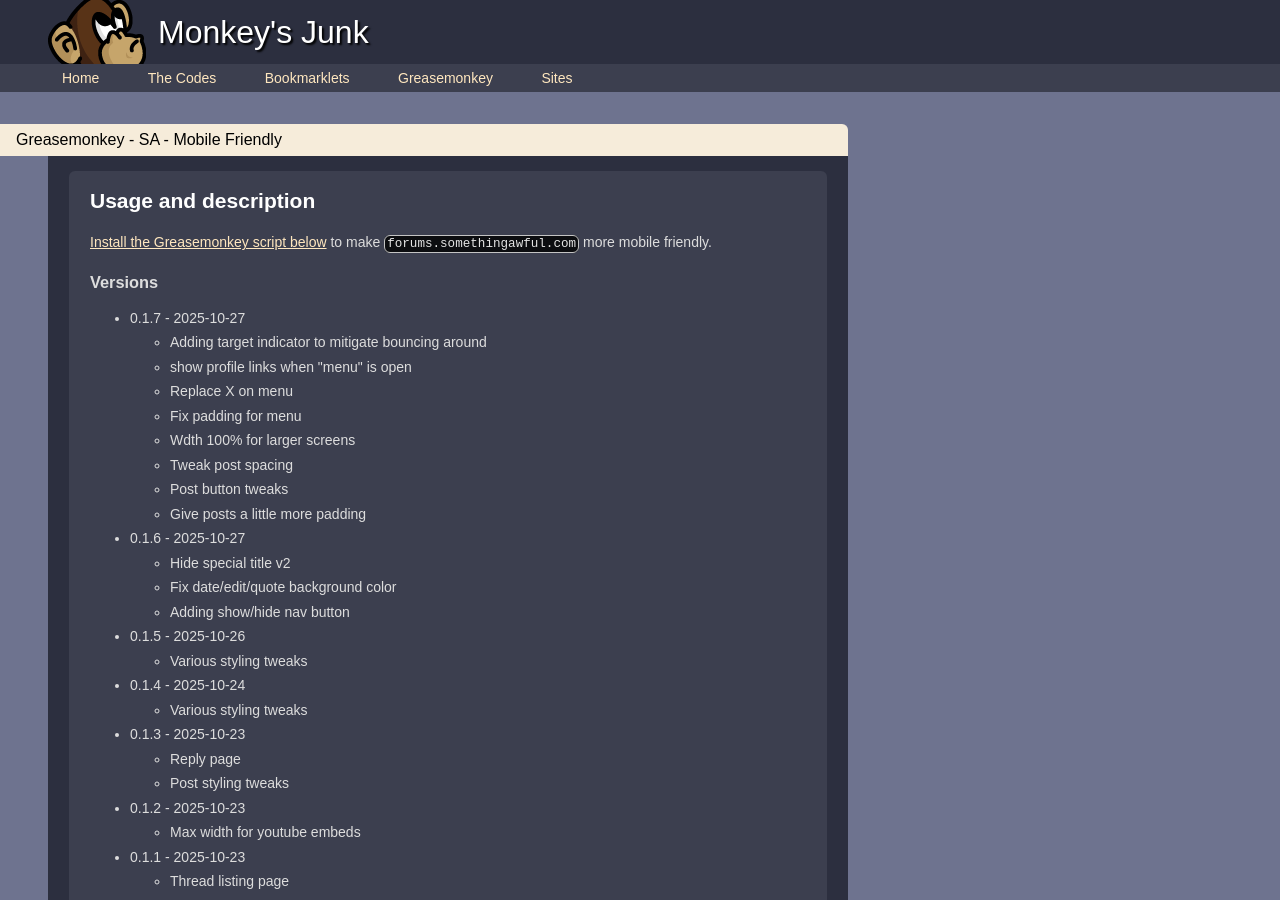
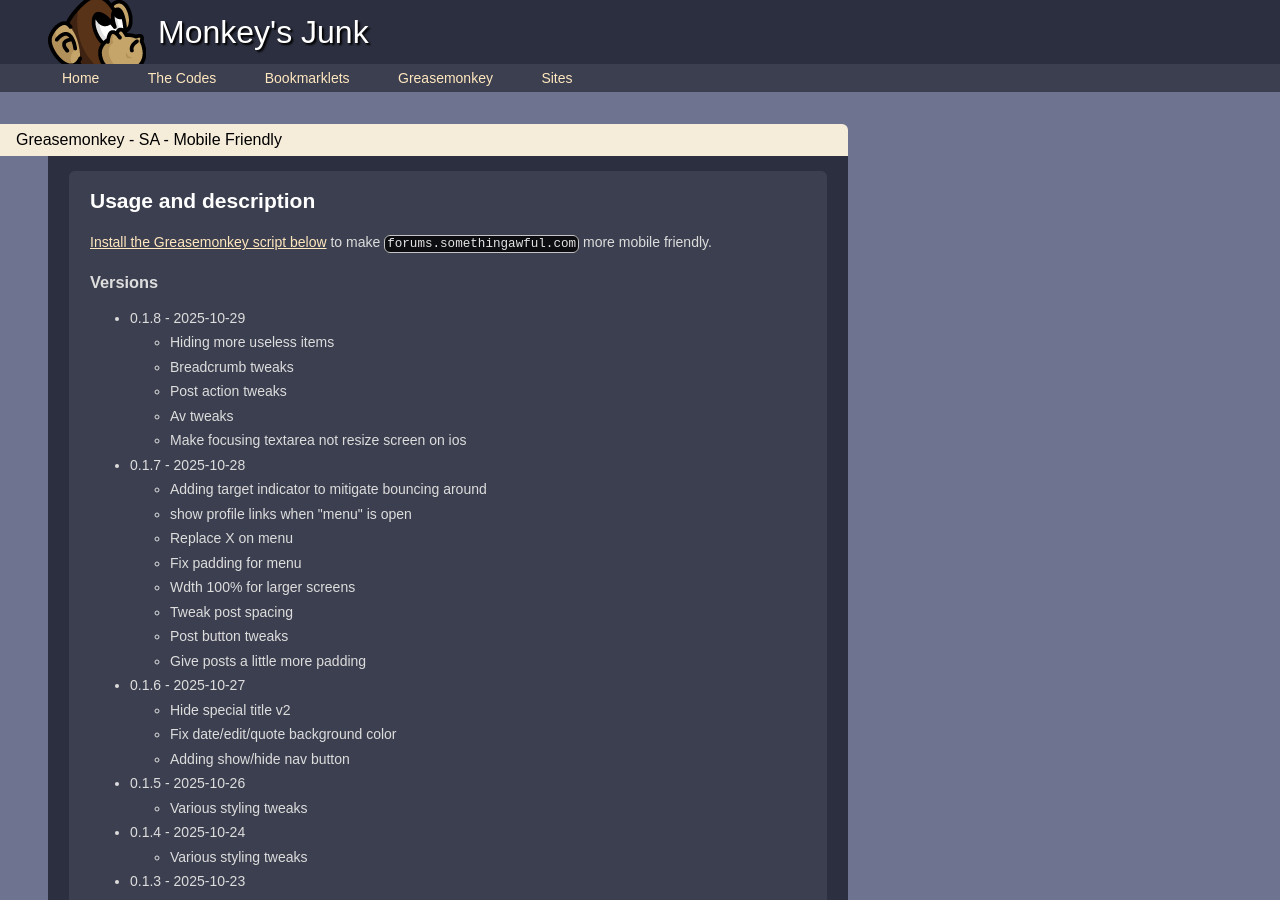
Before and after one commit to cwmonkey/cwmonkey.github.io, a Jekyll site: the page built from greasemonkey/sa-mobile-friendly/index.html, in a window 1280 px wide and 900 px high. Built offline with Jekyll 4.4.1, drawn with Linux system fonts in a browser that asks for light colours; nearby versions of some CDN libraries; some web fonts are replaced.

Commit message:
More tweaks

```diff
--- a/_includes/greasemonkey/sa-mobile-friendly/version
+++ b/_includes/greasemonkey/sa-mobile-friendly/version
@@ -1 +1 @@
-0.1.7
+0.1.8
--- a/greasemonkey/sa-mobile-friendly/index.html
+++ b/greasemonkey/sa-mobile-friendly/index.html
@@ -13,7 +13,17 @@
 
 	<ul>
 		<li>
-			0.1.7 - 2025-10-27
+			0.1.8 - 2025-10-29
+			<ul>
+				<li>Hiding more useless items</li>
+				<li>Breadcrumb tweaks</li>
+				<li>Post action tweaks</li>
+				<li>Av tweaks</li>
+				<li>Make focusing textarea not resize screen on ios</li>
+			</ul>
+		</li>
+		<li>
+			0.1.7 - 2025-10-28
 			<ul>
 				<li>Adding target indicator to mitigate bouncing around</li>
 				<li>show profile links when "menu" is open</li>
@@ -50,17 +60,7 @@
 			<ul>
 				<li>Reply page</li>
 				<li>Post styling tweaks</li>
-			</ul>
-		</li>
-		<li>
-			0.1.2 - 2025-10-23
-			<ul>
 				<li>Max width for youtube embeds</li>
-			</ul>
-		</li>
-		<li>
-			0.1.1 - 2025-10-23
-			<ul>
 				<li>Thread listing page</li>
 			</ul>
 		</li>
```
Also changed, not shown: _includes/greasemonkey/sa-mobile-friendly/sa-mobile-friendly.css (+50 -15 lines).
